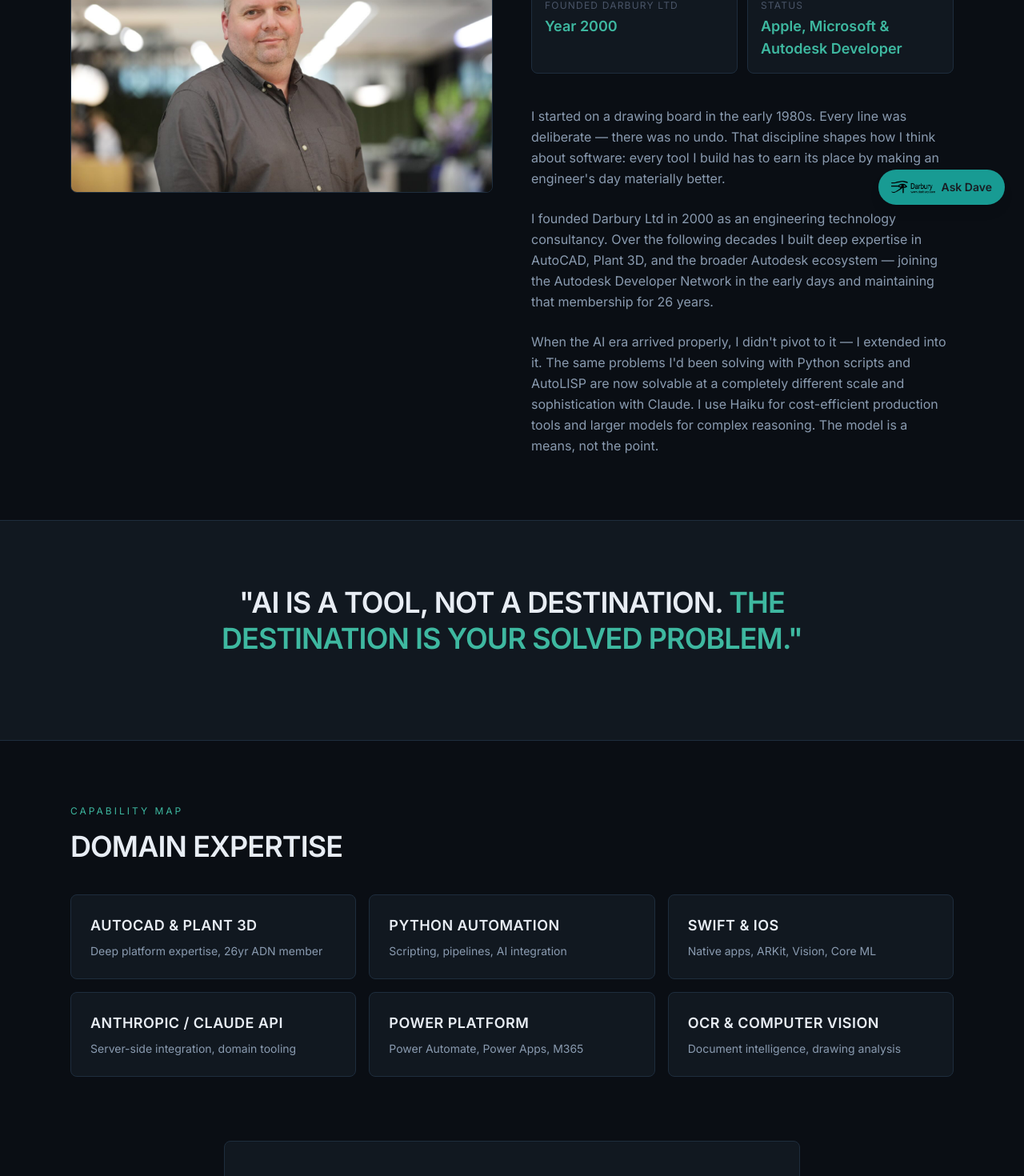
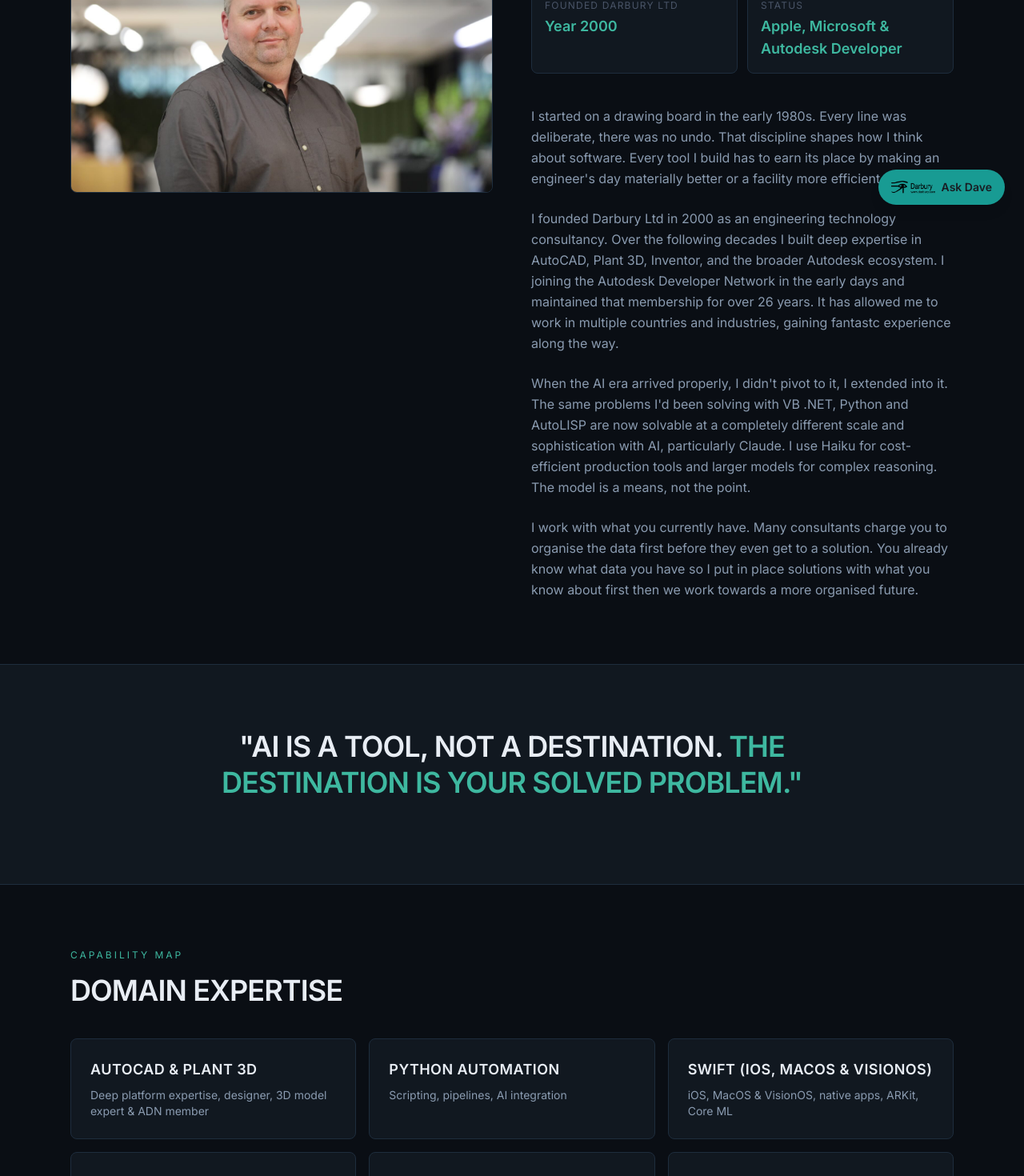
Before and after one commit to dgbradbury/darbury-ai, a Next.js app: page /about in a window 1280 px wide. Shown: the part 520-1990 px from the top of the page at 80% size. Built offline with nearby package versions, Linux system fonts and the light colour scheme.

Commit message:
text changes to About, Contact, Front & Work pages

```diff
--- a/app/about/page.tsx
+++ b/app/about/page.tsx
@@ -9,12 +9,12 @@
 ];
 
 const DOMAINS = [
-  { title: "AutoCAD & Plant 3D", detail: "Deep platform expertise, 26yr ADN member" },
+  { title: "AutoCAD & Plant 3D", detail: "Deep platform expertise, designer, 3D model expert & ADN member" },
   { title: "Python Automation", detail: "Scripting, pipelines, AI integration" },
-  { title: "Swift & iOS", detail: "Native apps, ARKit, Vision, Core ML" },
-  { title: "Anthropic / Claude API", detail: "Server-side integration, domain tooling" },
+  { title: "Swift (iOS, MacOS & VisionOS)", detail: "iOS, MacOS & VisionOS, native apps, ARKit, Core ML" },
+  { title: "Anthropic / Claude API", detail: "Server-side integration, vibe coding, domain tooling" },
   { title: "Power Platform", detail: "Power Automate, Power Apps, M365" },
-  { title: "OCR & Computer Vision", detail: "Document intelligence, drawing analysis" },
+  { title: "OCR & Computer Vision", detail: "Document intelligence, drawing analysis & live camera interpretations" },
 ];
 
 export default function AboutPage() {
@@ -68,22 +68,30 @@
           </div>
 
           <p className="text-[var(--text-secondary)] leading-relaxed">
-            I started on a drawing board in the early 1980s. Every line was deliberate — there
-            was no undo. That discipline shapes how I think about software: every tool I build
-            has to earn its place by making an engineer&apos;s day materially better.
+            I started on a drawing board in the early 1980s. Every line was deliberate, there
+            was no undo. That discipline shapes how I think about software. Every tool I build
+            has to earn its place by making an engineer&apos;s day materially better or a
+            facility more efficient.
           </p>
           <p className="text-[var(--text-secondary)] leading-relaxed">
             I founded Darbury Ltd in 2000 as an engineering technology consultancy. Over the
-            following decades I built deep expertise in AutoCAD, Plant 3D, and the broader
-            Autodesk ecosystem — joining the Autodesk Developer Network in the early days and
-            maintaining that membership for 26 years.
+            following decades I built deep expertise in AutoCAD, Plant 3D, Inventor, and the
+            broader Autodesk ecosystem. I joining the Autodesk Developer Network in the early
+            days and maintained that membership for over 26 years. It has allowed me to work in
+            multiple countries and industries, gaining fantastc experience along the way.
           </p>
           <p className="text-[var(--text-secondary)] leading-relaxed">
-            When the AI era arrived properly, I didn&apos;t pivot to it — I extended into it.
-            The same problems I&apos;d been solving with Python scripts and AutoLISP are now
-            solvable at a completely different scale and sophistication with Claude. I use Haiku
-            for cost-efficient production tools and larger models for complex reasoning. The
-            model is a means, not the point.
+            When the AI era arrived properly, I didn&apos;t pivot to it, I extended into it.
+            The same problems I&apos;d been solving with VB .NET, Python and AutoLISP are now
+            solvable at a completely different scale and sophistication with AI, particularly
+            Claude. I use Haiku for cost-efficient production tools and larger models for complex
+            reasoning. The model is a means, not the point.
+          </p>
+          <p className="text-[var(--text-secondary)] leading-relaxed">
+            I work with what you currently have. Many consultants charge you to organise the data
+            first before they even get to a solution. You already know what data you have so I put
+            in place solutions with what you know about first then we work towards a more organised
+            future.
           </p>
         </div>
       </section>
--- a/app/contact/page.tsx
+++ b/app/contact/page.tsx
@@ -167,11 +167,11 @@
             Contact
           </p>
           <h1 className="font-[var(--font-barlow)] font-bold text-5xl md:text-6xl uppercase tracking-tight text-[var(--text-primary)] mb-6">
-            Let&apos;s Talk About Your Problem
+            Let&apos;s Talk About Your Engineering Problems
           </h1>
           <p className="text-[var(--text-secondary)] leading-relaxed mb-8">
             No pitch decks. No discovery calls before you&apos;re ready. Just tell me what
-            you&apos;re trying to fix — I&apos;ll read it properly and come back to you with an
+            you&apos;re trying to fix, I&apos;ll read it properly and come back to you with an
             honest response.
           </p>
 
@@ -197,11 +197,11 @@
               Typical enquiries
             </p>
             <ul className="flex flex-col gap-2 text-sm text-[var(--text-secondary)]">
-              <li>AutoCAD / Plant 3D automation</li>
+              <li>General engineering technology consultancy</li>
+              <li>AutoCAD, Plant 3D & Inventor automation</li>
               <li>AI integration for engineering workflows</li>
               <li>Document intelligence & OCR pipelines</li>
-              <li>iOS app development</li>
-              <li>General engineering technology consultancy</li>
+              <li>iOS, MacOS & VisionOS app development</li>
             </ul>
           </div>
         </div>
--- a/app/page.tsx
+++ b/app/page.tsx
@@ -52,7 +52,7 @@
 
           <p className="text-lg md:text-xl text-[var(--text-secondary)] max-w-2xl mx-auto leading-relaxed mb-10">
             Engineering Technology Consultancy. CAD automation, AI-powered tooling, and
-            intelligent workflows — built for engineers who need their problems actually solved.
+            intelligent workflows — built for engineers & facility owners who need their problems actually solved.
           </p>
 
           <div className="flex flex-col sm:flex-row gap-4 justify-center">
@@ -150,7 +150,7 @@
       <section className="px-6 py-32 text-center max-w-4xl mx-auto">
         <blockquote className="font-[var(--font-barlow)] font-bold text-3xl md:text-4xl lg:text-5xl uppercase tracking-tight text-[var(--text-primary)] leading-tight mb-8">
           &quot;I don&apos;t use AI for the sake of it.{" "}
-          <span className="text-[var(--accent-teal)]">I use it to solve real engineering problems.&quot;</span>
+          <span className="text-[var(--accent-teal)]">I use AI to solve real engineering problems.&quot;</span>
         </blockquote>
         <p className="text-[var(--text-secondary)] mb-10">— Dave Bradbury, Darbury Ltd</p>
         <div className="flex flex-col sm:flex-row gap-4 justify-center">
@@ -158,13 +158,13 @@
             href="/lab"
             className="inline-flex items-center justify-center gap-2 px-8 py-4 bg-[var(--accent-teal)] text-[var(--bg-primary)] font-[var(--font-barlow)] font-semibold uppercase tracking-wider text-sm rounded hover:bg-[var(--accent-teal-dim)] transition-colors"
           >
-            Try the AI Lab →
+            Try the AI Tools →
           </Link>
           <Link
             href="/about"
             className="inline-flex items-center justify-center gap-2 px-8 py-4 border border-[var(--border)] text-[var(--text-secondary)] font-[var(--font-barlow)] font-semibold uppercase tracking-wider text-sm rounded hover:border-[var(--accent-teal)]/40 hover:text-[var(--text-primary)] transition-colors"
           >
-            About Dave
+            About Dave →
           </Link>
         </div>
       </section>
```
Also changed, not shown: .claude/launch.json (added).
